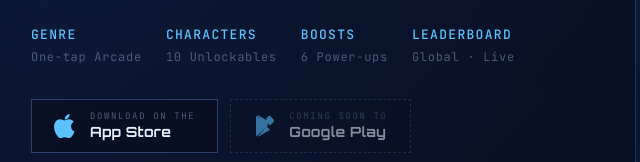
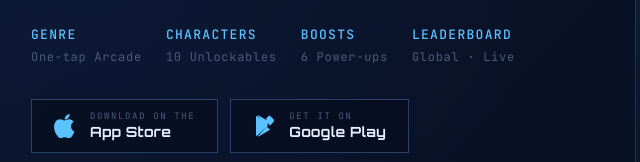
Before and after one commit to znptech/znptech.github.io, a plain HTML site: page index.html in a window 1280 px wide. Shown: the part 2495-2657 px from the top of the page, 98-738 px from the left. Drawn offline with Linux system fonts and the light colour scheme.

Commit message:
Update index.html

```diff
--- a/index.html
+++ b/index.html
@@ -984,15 +984,15 @@
               </div>
             </a>
 
-            <span class="store-btn store-btn-coming" aria-label="Coming soon to Google Play">
+            <a href="https://play.google.com/store/apps/details?id=com.znptech.skydash" target="_blank" rel="noopener" class="store-btn" aria-label="Get SkySea on Google Play">
   <svg viewBox="0 0 24 24" fill="currentColor" aria-hidden="true">
     <path d="M3.6 1.7c-.4.4-.6 1-.6 1.7v17.2c0 .7.2 1.3.6 1.7l11.7-11.3L3.6 1.7zM16.7 11.7l3.4-3.3c1.1-1 1.1-2.6 0-3.6l-2.7-2.6c-.5-.5-1.4-.5-2 0L13 4.6l3.7 7.1zM4.7 22.5c.4.1.9 0 1.4-.3l11-6.4-3.4-3.3-9 10zM5.7 1.5c-.5-.3-1-.4-1.4-.3l9 10 3.4-3.3-11-6.4z"/>
   </svg>
   <div class="store-text">
-                <small>Coming soon to</small>
+    <small>Get it on</small>
     <strong>Google Play</strong>
   </div>
-            </span>
+</a>
 
             <a href="https://znptech.github.io/skysea-privacy/" class="privacy-link" target="_blank" rel="noopener">
               <svg viewBox="0 0 24 24" fill="none" stroke="currentColor" stroke-width="1.8" stroke-linecap="round" stroke-linejoin="round" aria-hidden="true">
```
Lines whose indentation alone changed are shown as unchanged.
